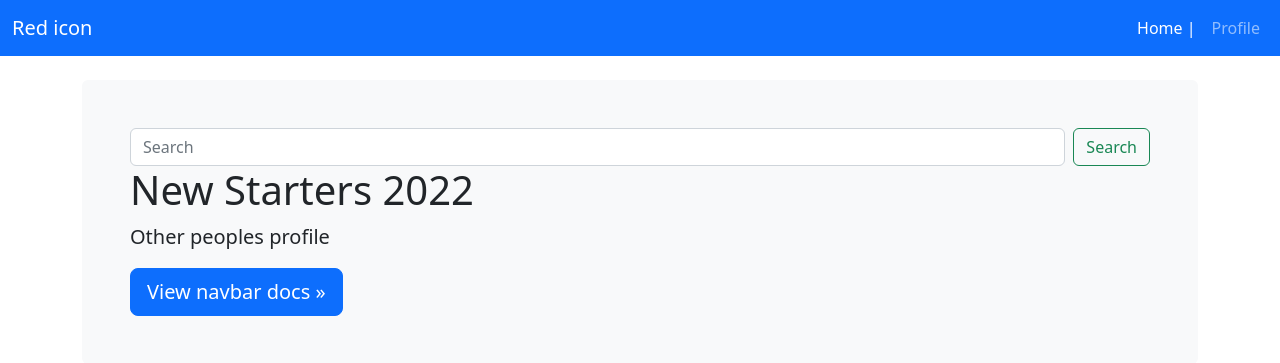
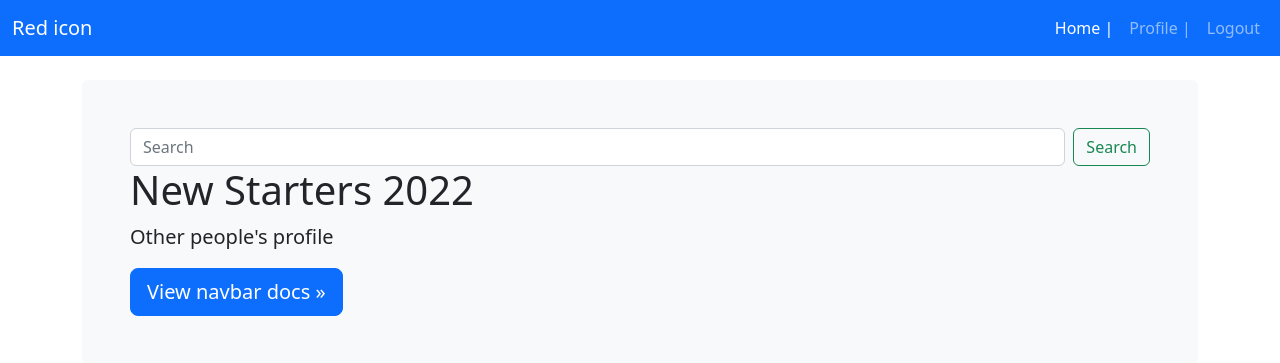
Before and after one commit to MattClo/GreenTeam, a Node server app: template views/home.ejs in a window 1280 px wide. Shown: the top 363 px of the page. Run offline with Node 20, Linux system fonts and the light colour scheme; the template is opened without the code that fills it, so the values that code supplies are empty; some libraries are stand-ins or nearby versions.

Commit message:
added nonfunctional logout button

```diff
--- a/views/home.ejs
+++ b/views/home.ejs
@@ -85,7 +85,10 @@
           <a class="nav-link active" aria-current="page" href="#">Home  | </a>
         </li>
         <li class="nav-item">
-          <a class="nav-link" aria-current="page" href="/profile">Profile</a>
+          <a class="nav-link" aria-current="page" href="/profile">Profile  |</a>
+        </li>
+        <li class="nav-item">
+          <a class="nav-link" aria-current="page" href="/login">Logout</a>
         </li>
       </ul>
     </div>
@@ -99,7 +102,7 @@
         <button class="btn btn-outline-success" type="submit">Search</button>
       </form>
     <h1>New Starters 2022</h1>
-    <p class="lead">Other peoples profile</p>
+    <p class="lead">Other people's profile</p>
     <a class="btn btn-lg btn-primary" href="/docs/5.2/components/navbar/" role="button">View navbar docs &raquo;</a>
   </div>
 </main>
```
